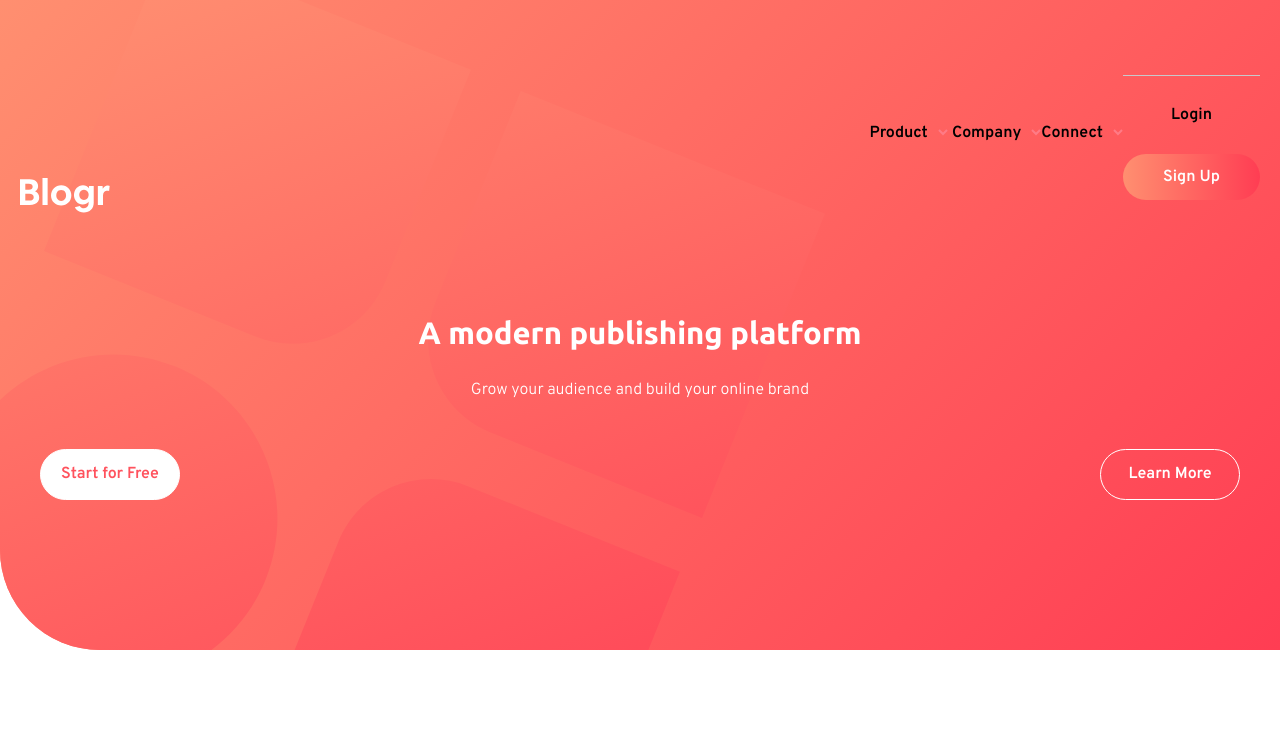
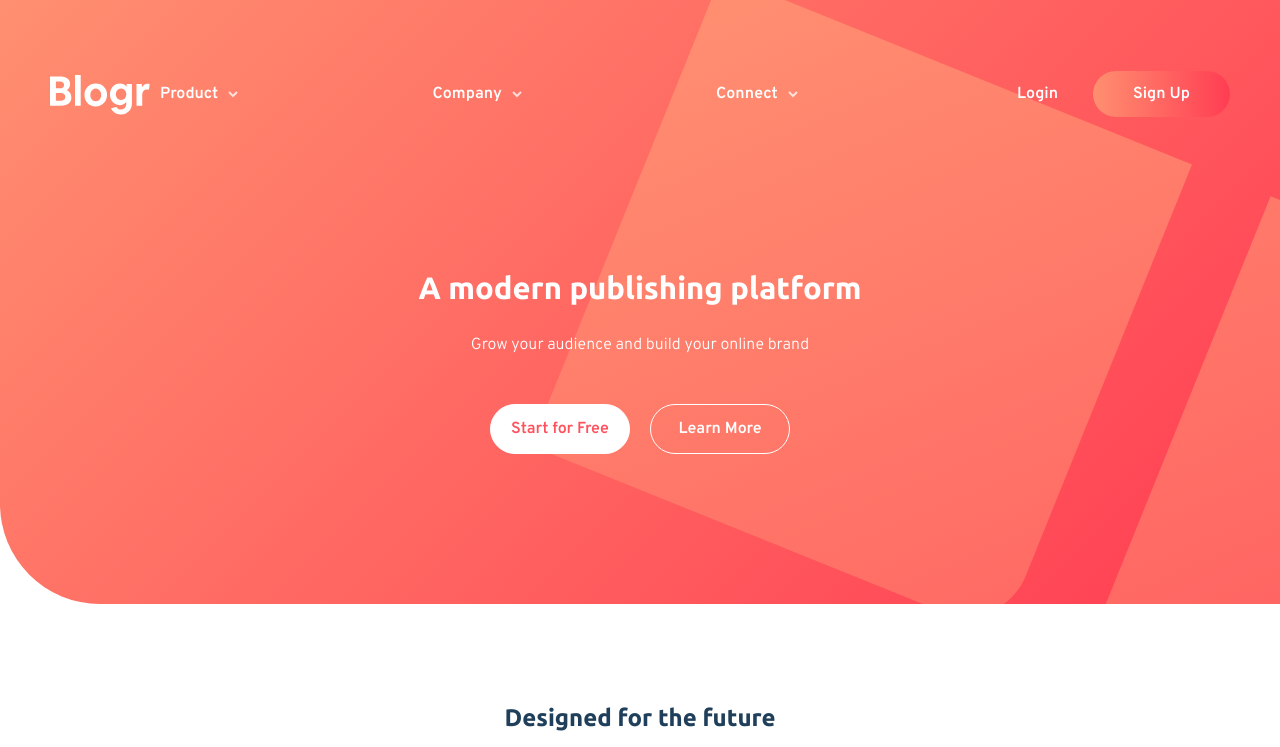
Before and after one commit to SergioCzP/blogr-front, a website: page index.html in a window 1280 px wide. Shown: the top 747 px of the page. Drawn offline with Linux system fonts and the light colour scheme.

Commit message:
medium header

```diff
--- a/app.js
+++ b/app.js
@@ -32,6 +32,16 @@ const switchIconMenu = function (img) {
   return img;
 };
 
+const addArrowImg = function () {
+  arrowRed.forEach((img) => {
+    img.src =
+      document.documentElement.clientWidth < 768
+        ? "build/images/icon-arrow-dark.svg"
+        : "build/images/icon-arrow-light.svg";
+  });
+};
+addArrowImg();
+
 // Add event listeners
 // Main menu
 btnNavegation.addEventListener("click", function (e) {
@@ -58,3 +68,6 @@ btnUnfold.forEach((btn) => {
     displayMenu(button.nextElementSibling);
   });
 });
+
+// resize
+window.onresize = addArrowImg;
--- a/src/scss/header/_header.scss
+++ b/src/scss/header/_header.scss
@@ -24,6 +24,13 @@
     left: -30rem;
     right: 0;
     bottom: 0;
+
+    @include m.medium {
+      background-image: url("../images/bg-pattern-intro-desktop.svg");
+      background-size: 160%;
+      top: -33rem;
+      left: 0;
+    }
   }
 
   &__container {
@@ -34,11 +41,16 @@
 
     @include m.medium {
       max-width: 144rem;
+      padding: 7rem 5rem 15rem;
     }
   }
 
   &__content {
     padding: 10rem 2rem 0;
+
+    @include m.medium {
+      padding: 15rem 10rem 0;
+    }
   }
 
   &__heading {
@@ -58,6 +70,11 @@
     // flex-direction: column;
     justify-content: space-between;
     align-items: center;
+
+    @include m.medium {
+      justify-content: center;
+      gap: 2rem;
+    }
   }
 
   &__link {
--- a/src/scss/header/_info.scss
+++ b/src/scss/header/_info.scss
@@ -9,6 +9,18 @@
   overflow: hidden;
   transition: all 500ms ease;
 
+  // Disappear menu
+  @include m.medium {
+    height: auto;
+    display: flex;
+    flex-flow: row nowrap;
+    justify-content: space-between;
+    align-items: center;
+    gap: 1rem;
+    margin-top: 0;
+    pointer-events: auto;
+  }
+
   &__active {
     display: block;
     margin-top: 3.5rem;
@@ -18,17 +30,16 @@
     // width: 32.5rem;
     border-radius: 1rem;
     pointer-events: auto;
-  }
 
-  // Disappear menu
     @include m.medium {
       height: auto;
       display: flex;
       flex-flow: row nowrap;
       justify-content: flex-end;
-    align-items: center;
+      align-items: flex-start;
       margin-top: 0;
       pointer-events: auto;
+    }
   }
 
   &__container {
@@ -41,12 +52,18 @@
     display: flex;
     align-items: center;
     justify-content: center;
+    gap: 1rem;
     width: 100%;
     padding: 1rem 0;
     font-weight: bolder;
     line-height: 1;
     transition: color 300ms ease-in-out;
     color: v.$black;
+
+    @include m.medium {
+      position: relative;
+      color: v.$white;
+    }
 
     &:hover {
       text-decoration: underline;
@@ -58,7 +75,7 @@
   }
 
   &__arrow {
-    margin-left: 1rem;
+    // margin-left: 1rem;
     width: 1rem;
     height: 1rem;
     object-fit: contain;
@@ -84,6 +101,13 @@
     background-color: v.$grayish-blue-links;
     transition: all 300ms ease-in-out;
 
+    @include m.medium {
+      background-color: v.$white;
+      position: absolute;
+      width: 10rem;
+      top: 12rem;
+    }
+
     &--active {
       height: auto;
       padding: 3rem 0;
@@ -99,6 +123,7 @@
 
     @include m.medium {
       font-weight: normal;
+      color: v.$black;
 
       &:hover {
         font-weight: bolder;
@@ -117,12 +142,29 @@
     border-top: solid 0.1rem v.$grayish-blue;
     font-weight: bolder;
 
+    @include m.medium {
+      flex-direction: row;
+      border: none;
+      padding: 0;
+      margin: 0;
+      gap: 1rem;
+    }
+
     &--link {
       padding: 1.5rem 4rem;
     }
 
     &--link:first-of-type {
       color: v.$black;
+
+      @include m.medium {
+        color: v.$white;
+        padding: 1.5rem 2.5rem;
+
+        &:hover {
+          text-decoration: underline;
+        }
+      }
     }
 
     &--link:nth-child(2) {
@@ -135,6 +177,13 @@
         rgba(255, 61, 83, 1) 100%
       );
       border-radius: 10rem;
+      transition: background 300ms ease-in-out;
+
+      @include m.medium {
+        &:hover {
+          background: rgb(255, 143, 112);
         }
       }
     }
+  }
+}
--- a/src/scss/header/_navegation.scss
+++ b/src/scss/header/_navegation.scss
@@ -20,12 +20,19 @@
     width: 100%;
     // justify-content: space-between;
     // align-items: center;
+    align-items: flex-start;
+    gap: 1rem;
   }
 
   &__logo {
     object-fit: contain;
     width: 9rem;
     height: 4rem;
+
+    @include m.medium {
+      width: 10rem;
+      height: 5rem;
+    }
   }
 
   &__button {
```
Also changed, not shown: build/css/app.css, 1 other file. Lines whose indentation alone changed are shown as unchanged.
